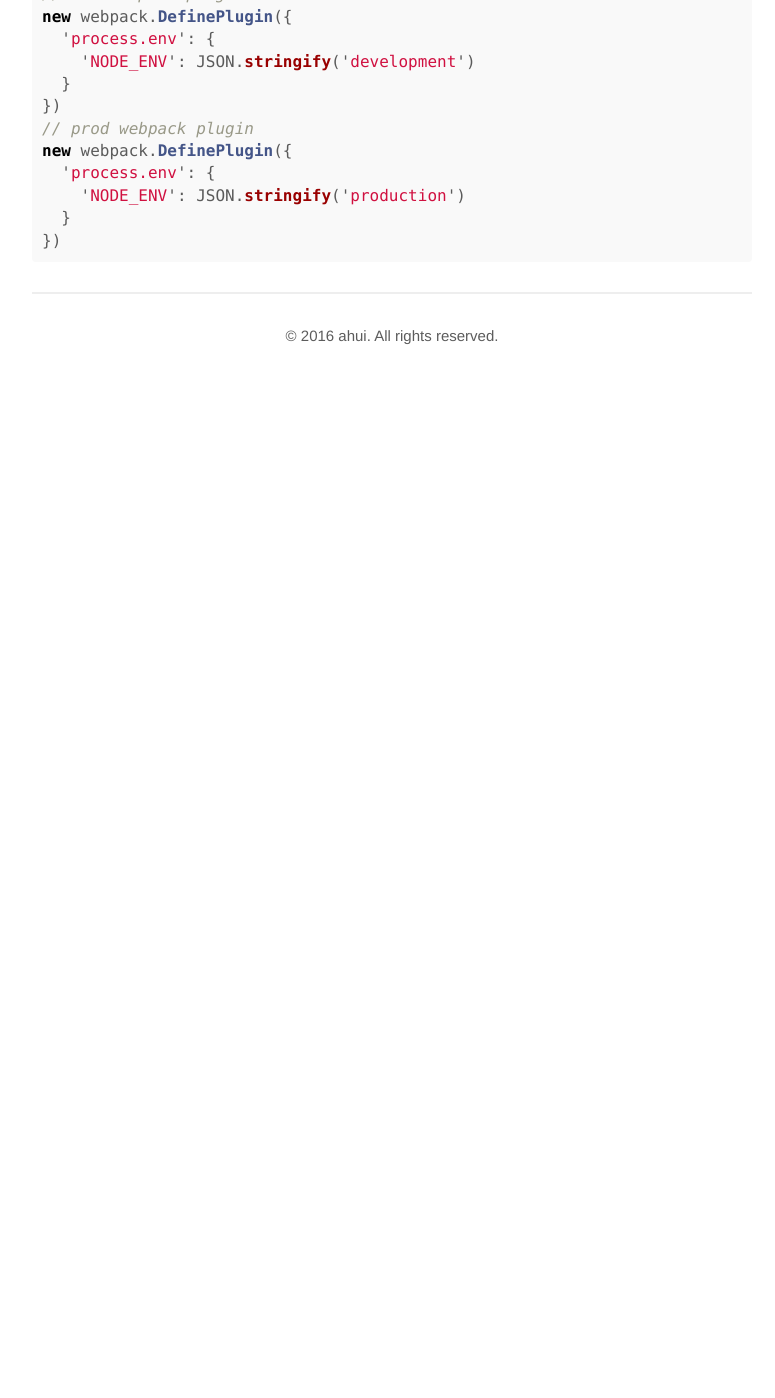
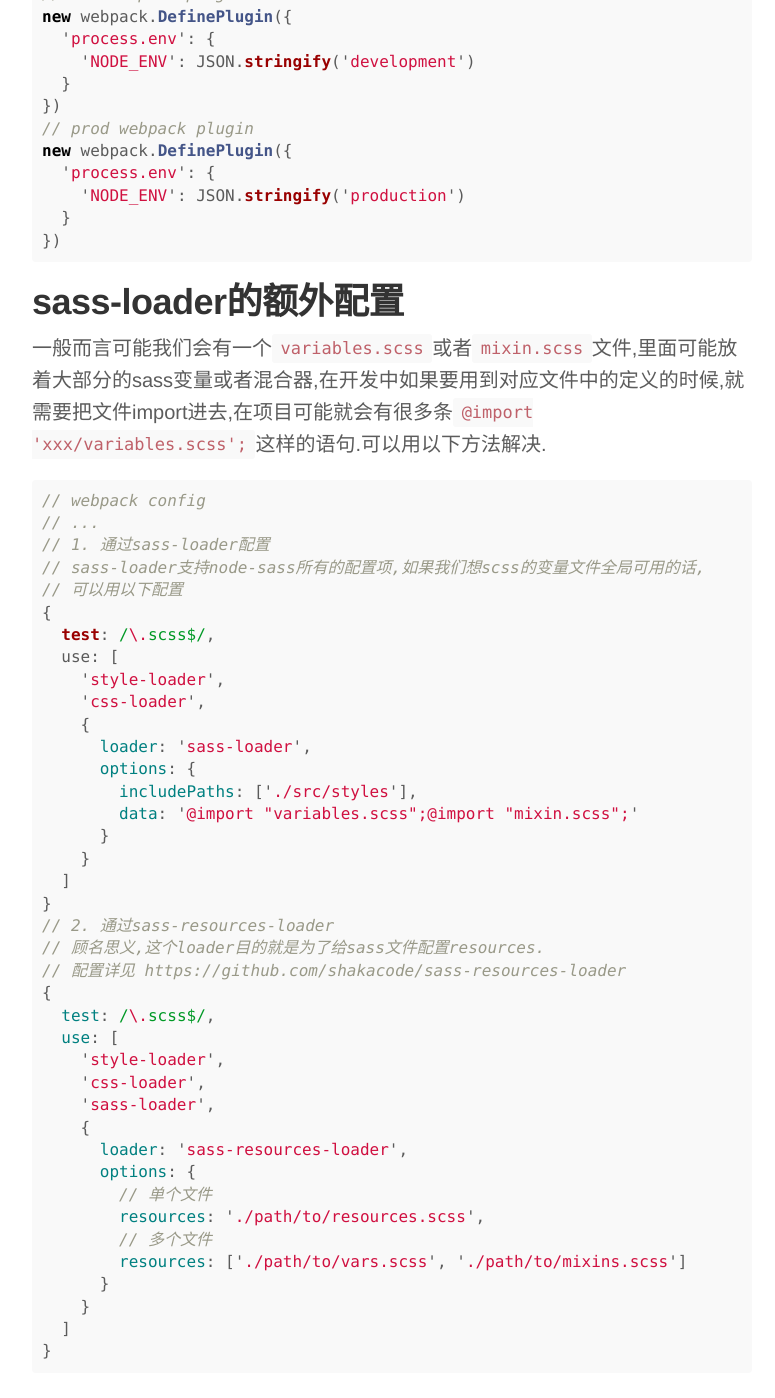
Before and after one commit to funkyLover/blog, a Jekyll site: the page built from posts/_posts/2017-07-06-webpack-optimization.md, in a window 1280 px wide and 1400 px high, scrolled down 2100 px. Shown: the whole window, without its empty margins (248-1023 px from the left). Built offline with Jekyll 4.4.1, drawn with Linux system fonts in a browser that asks for light colours; comment, search, counter and statistics services are not loaded; before the commit the page ends 2488 px from its top, so only the background shows below that.

Commit message:
* webpack optimization

````diff
--- a/posts/_posts/2017-07-06-webpack-optimization.md
+++ b/posts/_posts/2017-07-06-webpack-optimization.md
@@ -81,3 +81,49 @@
   }
 })
 ```
+
+## sass-loader的额外配置
+
+一般而言可能我们会有一个`variables.scss`或者`mixin.scss`文件,里面可能放着大部分的sass变量或者混合器,在开发中如果要用到对应文件中的定义的时候,就需要把文件import进去,在项目可能就会有很多条`@import 'xxx/variables.scss';`这样的语句.可以用以下方法解决.
+
+```js
+// webpack config
+// ...
+// 1. 通过sass-loader配置
+// sass-loader支持node-sass所有的配置项,如果我们想scss的变量文件全局可用的话,
+// 可以用以下配置
+{
+  test: /\.scss$/,
+  use: [
+    'style-loader',
+    'css-loader',
+    {
+      loader: 'sass-loader',
+      options: {
+        includePaths: ['./src/styles'],
+        data: '@import "variables.scss";@import "mixin.scss";'
+      }
+    }
+  ]
+}
+// 2. 通过sass-resources-loader
+// 顾名思义,这个loader目的就是为了给sass文件配置resources.
+// 配置详见 https://github.com/shakacode/sass-resources-loader
+{
+  test: /\.scss$/,
+  use: [
+    'style-loader',
+    'css-loader',
+    'sass-loader',
+    {
+      loader: 'sass-resources-loader',
+      options: {
+        // 单个文件
+        resources: './path/to/resources.scss',
+        // 多个文件
+        resources: ['./path/to/vars.scss', './path/to/mixins.scss']
+      }
+    }
+  ]
+}
+```
````
